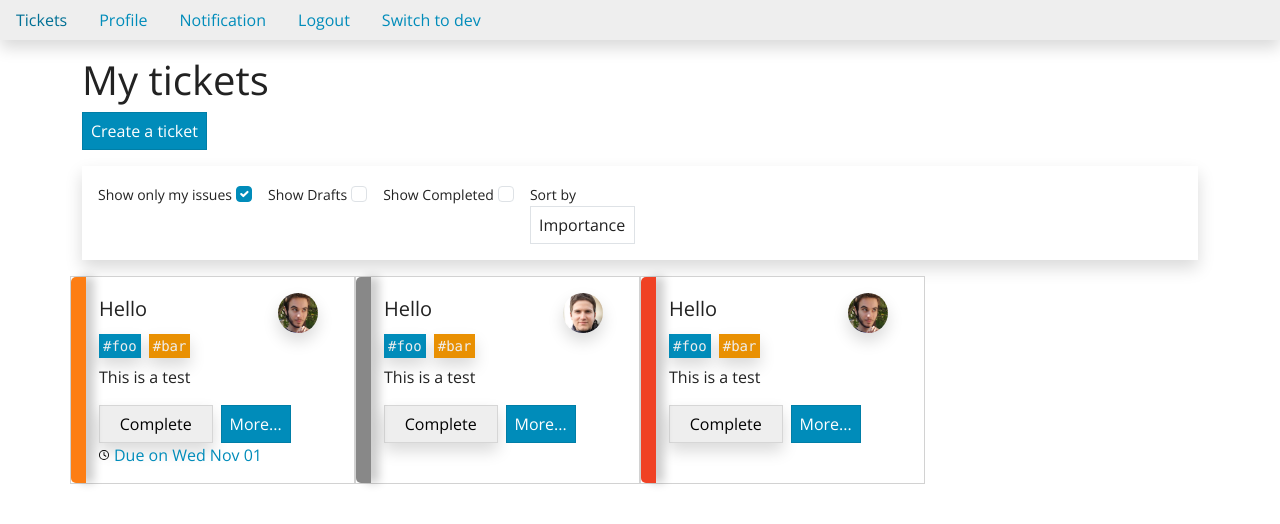
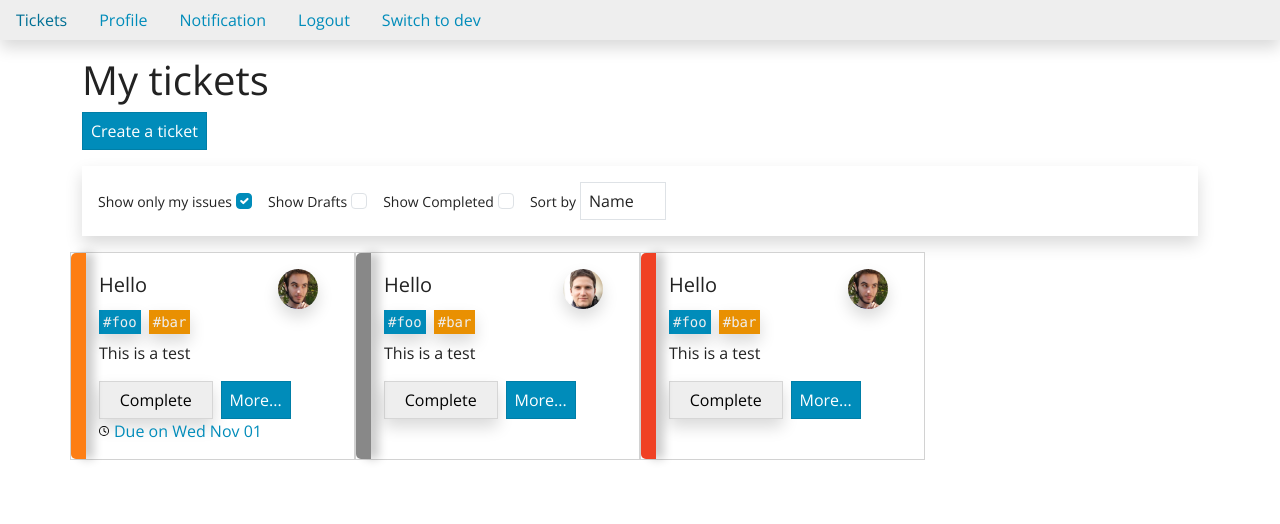
Before and after one commit to NightenDushi/bug-tracker-front-end, a React (Vite) app: page / in a window 1280 px wide. Shown: the top 524 px of the page. Built offline with nearby package versions, Linux system fonts and the light colour scheme.

Commit message:
Sort ticket order

```diff
--- a/src/@types/ticketfilter.d.ts
+++ b/src/@types/ticketfilter.d.ts
@@ -4,7 +4,9 @@
     showOnlyOwned:boolean,
     showCompleted:boolean,
     showDraft:boolean,
+    sortOrder:("name"|"urgency"|"date"),
     setOnlyOwned(value:boolean):void,
     setCompleted(value:boolean):void,
     setDraft(value:boolean):void,
+    setSortOrder(value:("name"|"urgency"|"date")):void,
 }
--- a/src/App.tsx
+++ b/src/App.tsx
@@ -14,7 +14,7 @@
 
 
 export const UserContext = createContext<UserType>({name:"foo", isAdmin:true, setAdmin:(value:boolean)=>{}});
-export const TicketFilterContext = createContext<TicketFilterType>({isAdmin:false,showOnlyOwned:false,showCompleted:false,showDraft:false,setOnlyOwned:(value:boolean)=>{}, setCompleted:(value:boolean)=>{}, setDraft:(value:boolean)=>{}});
+export const TicketFilterContext = createContext<TicketFilterType>({isAdmin:false,showOnlyOwned:false,showCompleted:false,showDraft:false, sortOrder:"name", setOnlyOwned:(value:boolean)=>{}, setCompleted:(value:boolean)=>{}, setDraft:(value:boolean)=>{}, setSortOrder:(value:("name"|"urgency"|"date"))=>{}});
 
 function App() {
   const initial_tickets:ITicket[] = [
@@ -33,6 +33,8 @@
   const [showCompleted, setCompleted] = useState<boolean>(false);
   const [showDraft, setDraft] = useState<boolean>(false);
 
+  const [sortOrder, setSortOrder] = useState<("name"|"urgency"|"date")>("name");
+
   const [showNewTicketModal, setShowNewTicketModal] = useState<boolean>(false)
 
   return (
@@ -47,8 +49,8 @@
           Create a ticket
         </a>)}
         <TicketFilterContext.Provider value={{isAdmin:user_is_admin,
-                                            showOnlyOwned:showOnlyOwned,showCompleted:showCompleted,showDraft:showDraft,
-                                            setOnlyOwned:setOwned, setCompleted:setCompleted, setDraft:setDraft}}>
+                                            showOnlyOwned:showOnlyOwned,showCompleted:showCompleted,showDraft:showDraft,sortOrder:sortOrder,
+                                            setOnlyOwned:setOwned, setCompleted:setCompleted, setDraft:setDraft, setSortOrder:setSortOrder}}>
           <TicketFilter/>
           <TicketCardWrapper tickets={tickets} setTickets={setTickets} isUserAdmin={user_is_admin}/>
         </TicketFilterContext.Provider>
--- a/src/TicketCardWrapper.tsx
+++ b/src/TicketCardWrapper.tsx
@@ -5,9 +5,27 @@
 
 export function TicketCardWrapper(props: ITickets_props) {
   const urgency_map: string[] = ["", "hurry", "urgent"];
-  const { isAdmin, showDraft, showCompleted } = useContext(TicketFilterContext); //TODO:Switch that option to the context API later on
+  const { isAdmin, showDraft, showCompleted, sortOrder } = useContext(TicketFilterContext);
   return (<div className="row">
-    {props.tickets.map((ticket, ticket_index) => (!ticket.isDraft || (ticket.isDraft && (showDraft && isAdmin)))
+    {props.tickets
+      .sort((a,b)=>{
+        switch(sortOrder){
+          case "name":
+            if (a.title < b.title) return -1
+            break;
+          case "urgency":
+            if (a.urgency > b.urgency) return -1
+            break;
+          case "date":
+              if (a.dueDate===undefined) return 1
+              if (b.dueDate===undefined) return -1
+              if (a.dueDate < b.dueDate) return -1
+              break;
+            }
+        return 1
+
+      })
+      .map((ticket, ticket_index) => (!ticket.isDraft || (ticket.isDraft && (showDraft && isAdmin)))
       && (!ticket.isDone || (ticket.isDone && showCompleted)) &&
       (<TicketCard   key={ticket.id} id={ticket.id} title={ticket.title}
                     className={(urgency_map[ticket.urgency]) + (ticket.isDraft ? " draft" : "") + (ticket.isDone ? " done" : "")}
--- a/src/TicketFilter.tsx
+++ b/src/TicketFilter.tsx
@@ -3,8 +3,8 @@
 
 
 export function TicketFilter() {
-  const { isAdmin, showDraft, setDraft, showCompleted, setCompleted } = useContext(TicketFilterContext);
-  return <ul className="nav bg-clear shadow mb-3 rounded-2 p-3">
+  const { isAdmin ,showOnlyOwned, showCompleted, showDraft, sortOrder, setOnlyOwned, setCompleted, setDraft, setSortOrder } = useContext(TicketFilterContext);
+  return <ul className="nav bg-clear shadow mb-3 rounded-2 p-3 align-items-center">
     <li className="nav-item me-3">
       <label className="me-1" htmlFor="owned">Show only my issues</label>
       <input type="checkbox" className="form-check-input" id="owned" name="owned" defaultChecked></input>
@@ -17,11 +17,14 @@
       <label className="me-1" htmlFor="completed">Show Completed</label>
       <input type="checkbox" className="form-check-input" id="completed" name="completed" checked={showCompleted} onChange={() => { setCompleted(!showCompleted); }}></input>
     </li>
+    <li className="nav-item me-1">
+      <label htmlFor="sort_mode" className="">Sort by</label>
+    </li>
     <li className="nav-item">
-      <label htmlFor="sort_mode">Sort by</label>
-      <select id="sort_mode" name="sort_mode" className="form-control">
-        <option value="foo">Importance</option>
-        <option value="foo">Due date</option>
+      <select id="sort_mode" name="sort_mode" className="form-control" value={sortOrder} onChange={(e)=>{setSortOrder(e.target.value)}}>
+        <option value="name">Name</option>
+        <option value="urgency">Urgency</option>
+        <option value="date">Due date</option>
       </select>
     </li>
   </ul>;
```
